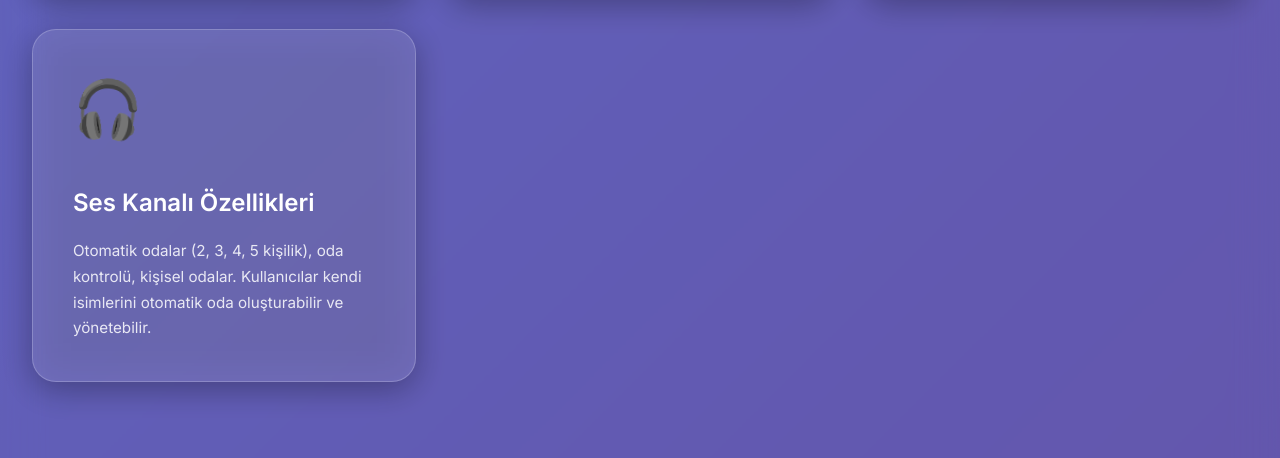
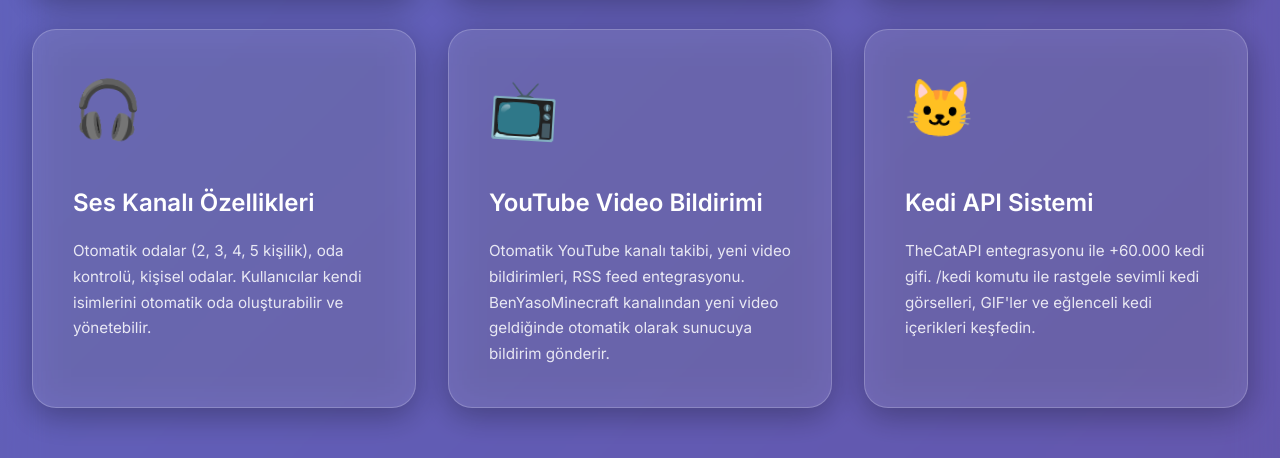
Before and after one commit to BenYaso/benyasobot-website, a plain HTML site: page index.html in a window 1280 px wide. Shown: the part 2711-3169 px from the top of the page. Drawn offline with Linux system fonts and the light colour scheme.

Commit message:
Update index.html

```diff
--- a/index.html
+++ b/index.html
@@ -865,6 +865,18 @@
                     <h3>Ses Kanalı Özellikleri</h3>
                     <p>Otomatik odalar (2, 3, 4, 5 kişilik), oda kontrolü, kişisel odalar. Kullanıcılar kendi isimlerini otomatik oda oluşturabilir ve yönetebilir.</p>
                 </div>
+
+                <div class="feature-card animate-on-scroll stagger-animation" style="--stagger-delay: 14">
+                    <div class="feature-icon">📺</div>
+                    <h3>YouTube Video Bildirimi</h3>
+                    <p>Otomatik YouTube kanalı takibi, yeni video bildirimleri, RSS feed entegrasyonu. BenYasoMinecraft kanalından yeni video geldiğinde otomatik olarak sunucuya bildirim gönderir.</p>
+                </div>
+
+                <div class="feature-card animate-on-scroll stagger-animation" style="--stagger-delay: 15">
+                    <div class="feature-icon">🐱</div>
+                    <h3>Kedi API Sistemi</h3>
+                    <p>TheCatAPI entegrasyonu ile +60.000 kedi gifi. /kedi komutu ile rastgele sevimli kedi görselleri, GIF'ler ve eğlenceli kedi içerikleri keşfedin.</p>
+                </div>
             </div>
         </div>
     </section>
@@ -888,7 +900,6 @@
                 <div class="stat-card animate-on-scroll stagger-animation" style="--stagger-delay: 4">
                     <div class="stat-number">24/7</div>
                     <div class="stat-label">Aktif Çalışma</div>
-                </div>
                 </div>
             </div>
         </div>
@@ -977,6 +988,7 @@
                         <li>/film [film adı] - IMDb film bilgileri</li>
                         <li>/oyunöner [kategori] - Oyun önerisi al</li>
                         <li>/görsel [açıklama] - AI ile görsel oluştur</li>
+                        <li>/kedi - TheCatAPI +60.000 kedi gifi</li>
                         <li>YouTube video bildirimleri</li>
                         <li>Otomatik hoşgeldin/güle güle mesajları</li>
                     </ul>
```
